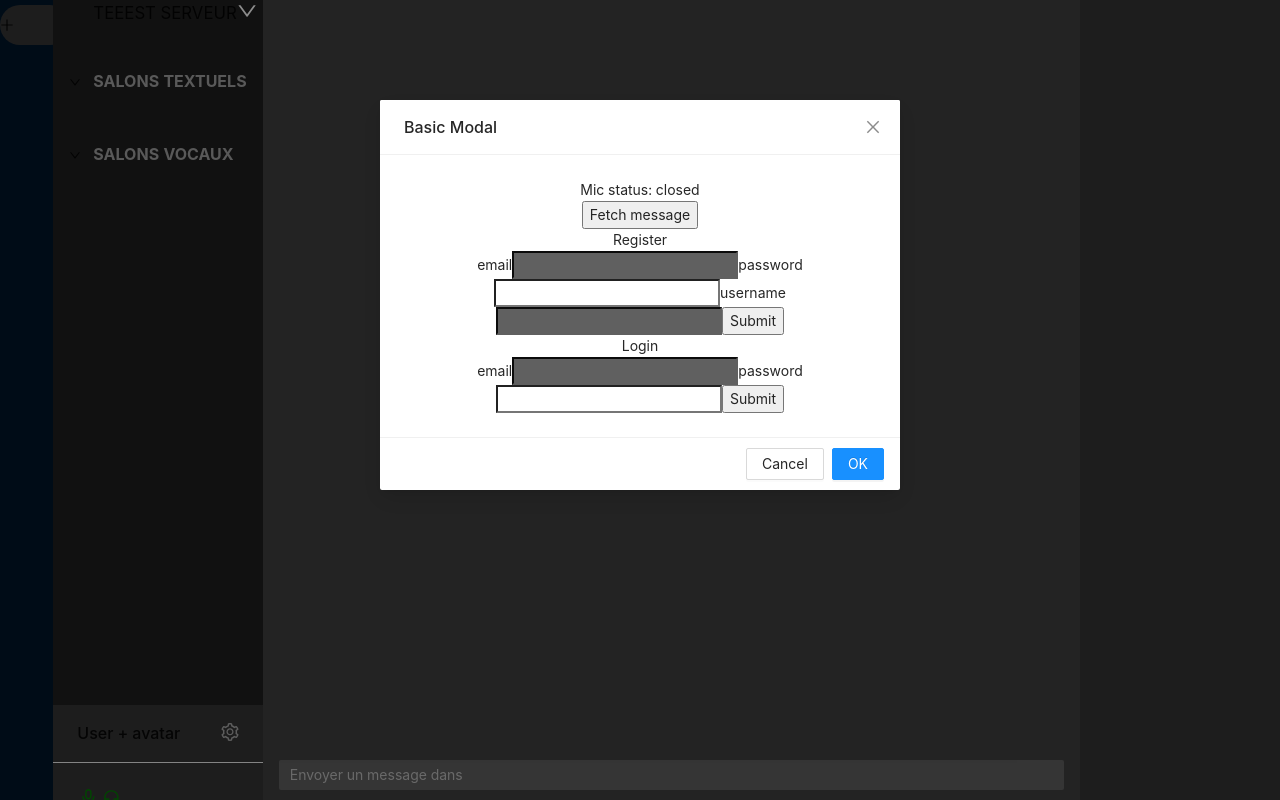
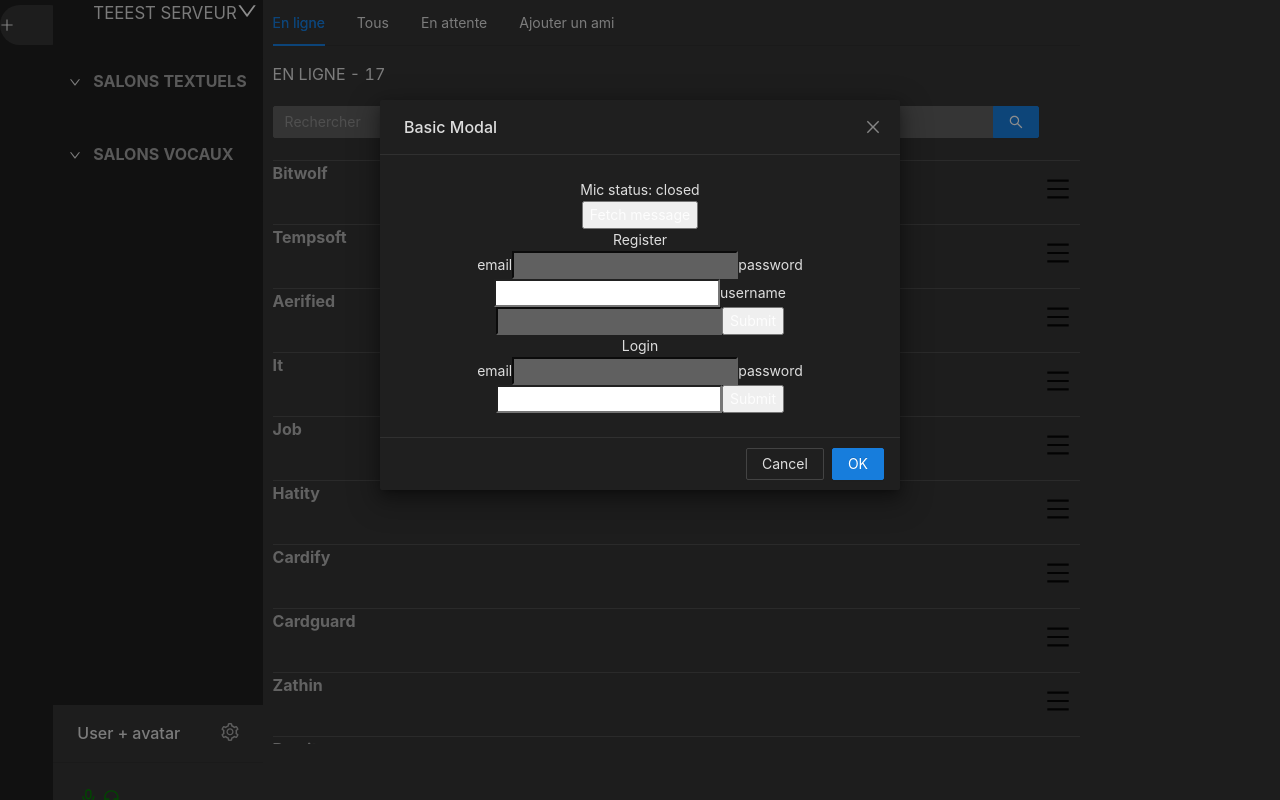
Before and after one commit to E-M-Cay/discourde, a React (Create React App) app in the folder client/: page / in a window 1280 px wide. Built offline with nearby package versions, Linux system fonts and the light colour scheme.

Commit message:
Prend ce commit tout plein de pipi

```diff
--- a/client/src/ChanelBar/ChanelBar.tsx
+++ b/client/src/ChanelBar/ChanelBar.tsx
@@ -131,7 +131,7 @@ export const ChanelBar = () => {
                     label: (
                         <li>
                             <UserAddOutlined
-                                style={{ color: 'darkgrey', fontSize: 'small' }}
+                                style={{ color: 'green', fontSize: 'small' }}
                             />{' '}
                             Inviter des gens{' '}
                         </li>
@@ -181,7 +181,7 @@ export const ChanelBar = () => {
                     label: (
                         <li>
                             <BellOutlined
-                                style={{ color: 'darkgrey', fontSize: 'small' }}
+                                style={{ color: 'lightblue', fontSize: 'small' }}
                             />{' '}
                             Notifications{' '}
                         </li>
@@ -197,7 +197,7 @@ export const ChanelBar = () => {
                             <DeleteOutlined
                                 style={{ color: 'red', fontSize: 'small' }}
                             />{' '}
-                            Supprimer serveur{' '}
+                            Supprimer le serveur{' '}
                         </li>
                     ),
                     key: '6',
--- a/client/src/FriendPanel/FriendPanel.css
+++ b/client/src/FriendPanel/FriendPanel.css
@@ -43,6 +43,7 @@
     position: relative;
 }
 .iconFriend {
+
     text-align: right !important;
     font-size: x-large;
 }
@@ -51,7 +52,14 @@
     font-size: x-large;
 }
 .searchBar {
-    margin-left: 3vw;
+    width: 95%;
     font-size: x-large;
-    background-color: black !important;
 }
+.searchBar2{
+    width: 95%;
+
+}
+.DropDownFriend{
+    margin-right: 10px;
+    margin-top: -15px;
+}
--- a/client/src/FriendPanel/FriendPanel.tsx
+++ b/client/src/FriendPanel/FriendPanel.tsx
@@ -20,9 +20,9 @@ export const FriendPanel= (serveur: any) => {
         }
         const gayList: Array <any> = [];
 
-        let arthur: string = "Arthur";
-        gayList.push(arthur);
-        console.log("List des omo : " + gayList);
+        let gayMaster: string = "Arthur";
+        gayList.push(gayMaster);
+        console.log("List des homo : " + gayList);
 
         const onlineUsers: Array <any> = [];
         const onRequestUsers: Array <any> = [];
@@ -58,19 +58,27 @@ export const FriendPanel= (serveur: any) => {
             <Menu className="menu"
                 items={[
                     {
-                      label: <li ><PhoneOutlined style={{ color: "green", fontSize: "small" }}/> Démarrer un appel vocal </li>,
-                      key: '0',
+                        label: <li><MessageOutlined style={{ color: "green", fontSize: "small" }}/> Envoyer un message </li>,
+                        key: '1',
+                    }
+                    ,
+                    {
+                      type: 'divider',
                     },
                     {
-                      label: <li ><VideoCameraOutlined style={{ color: "green", fontSize: "small" }}/> Démarrer un appel vidéo </li>,
-                      key: '1',
+                      label: <li><PhoneOutlined style={{ color: "green", fontSize: "small" }}/> Démarrer un appel vocal </li>,
+                      key: '2',
+                    },
+                    {
+                      label: <li><VideoCameraOutlined style={{ color: "green", fontSize: "small" }}/> Démarrer un appel vidéo </li>,
+                      key: '3',
                     },
                     {
                       type: 'divider',
                     },
                     {
-                      label: <li ><UserDeleteOutlined style={{ color: "red", fontSize: "small" }}/> Supprimer cet ami  </li>,
-                      key: '3',
+                      label: <li><UserDeleteOutlined style={{ color: "red", fontSize: "small" }}/> Retirer l'ami </li>,
+                      key: '4',
                     },
                 ]}
             />)
@@ -80,34 +88,92 @@ export const FriendPanel= (serveur: any) => {
         <div>
 
 
-        <Tabs onChange={onChange} type="card">
+        <Tabs onChange={onChange} style={{marginLeft: 10}}>
             <TabPane tab="En ligne" key="1" >
-                <p style={{ position: 'fixed', fontSize: 'large'}}>
-                    En ligne - {onlineUsers.length}
-                </p><br /><br />
-                <li className={"scrollIssue"} style={{ height: '87vh', width: "100%", borderRight: 0, padding: 0, flexWrap: "wrap", overflowY: "scroll"}}>
-                    {allFriends.map((nickname) => <div onClick={onClick} className="panelContent" style={{margin: 0, padding: 0, height: '8vh', fontWeight:'bold'}}><Divider style={{margin: 0}} /> {nickname} <div className="iconFriend"> <a style={{ color: '#060606'}}><Tooltip placement="top" title={"Envoyer un message"}><MessageOutlined /></Tooltip></a> <a style={{ color: '#060606'}}><Tooltip placement="top" title={"Plus"}>  <MenuOutlined />  </Tooltip></a></div></div>  )}
+                <p style={{ position: 'fixed', fontSize: 'medium'}}>
+                    EN LIGNE - {onlineUsers.length}
+                    </p><br /><br />
+                <Search className="searchBar2"
+                    placeholder="Rechercher"
+                    enterButton={<SearchOutlined />}
+                    size="middle"
+                    onSearch={onSearch}
+                />
+                <br /><br />
+                <li className={"scrollIssue"} style={{ height: '73vh', width: "100%", borderRight: 0, padding: 0, flexWrap: "wrap", overflowY: "scroll"}}>
+                    {onlineUsers.map((nickname) => <div onClick={onClick} className="panelContent" style={{margin: 0, padding: 0, height: '8vh', fontWeight:'bold'}}>
+                        <Divider style={{margin: 0}} /> {nickname}
+                        <div className="iconFriend">
+                        <Dropdown overlay={menu} trigger={['click']} placement="bottomLeft" className="DropDownFriend">
+                                <ul onClick={(e) => e.preventDefault()}>
+                                    <Space>
+                                        <p>
+                                            <a style={{ color: '#060606'}}><Tooltip placement="top" title={"Actions"}>  <MenuOutlined />  </Tooltip></a>
+                                            <a onClick={() => setmenuState(!stateMenu)}>
+                                            </a>
+                                        </p>
+                                    </Space>
+                            </ul>
+                            </Dropdown>
+                        </div></div>
+                        )}
                 </li>
             </TabPane>
             <TabPane tab="Tous" key="2">
-                <p style={{ position: 'fixed', fontSize: 'large'}}>
-                    Tous les amis - {allFriends.length}
+                <p style={{position: 'fixed', fontSize: 'medium'}}>
+                    TOUS LES AMIS - {allFriends.length}
                 </p><br /><br />
-                <li className={"scrollIssue"} style={{ height: '87vh', width: "100%", borderRight: 0, padding: 0, flexWrap: "wrap", overflowY: "scroll"}}>
-                    {allFriends.map((nickname) => <div onClick={onClick} className="panelContent" style={{margin: 0, padding: 0, height: '8vh', fontWeight:'bold'}}><Divider style={{margin: 0}} /> {nickname} <div className="iconFriend"> <a style={{ color: '#060606'}}><Tooltip placement="top" title={"Envoyer un message"}><MessageOutlined /></Tooltip></a> <a style={{ color: '#060606'}}><Tooltip placement="top" title={"Plus"}>  <MenuOutlined />  </Tooltip></a></div></div>  )}
+                <Search className="searchBar2"
+                    placeholder="Rechercher"
+                    enterButton={<SearchOutlined />}
+                    size="middle"
+                    onSearch={onSearch}
+                />
+                <br /><br />
+                <li className={"scrollIssue"} style={{ height: '73vh', width: "100%", borderRight: 0, padding: 0, flexWrap: "wrap", overflowY: "scroll"}}>
+                    {allFriends.map((nickname) => <div onClick={onClick} className="panelContent" style={{margin: 0, padding: 0, height: '8vh', fontWeight:'bold'}}>
+                        <Divider style={{margin: 0}} />  {nickname}
+                        <div className="iconFriend">
+{/*                             <a style={{ color: '#060606'}}><div><Tooltip placement="top" title={"Envoyer un message"}><MessageOutlined /></Tooltip></div></a>
+ */}                            <Dropdown overlay={menu} trigger={['click']} placement="bottomLeft" className="DropDownFriend">
+                                <ul onClick={(e) => e.preventDefault()}>
+                                    <Space>
+                                        <p>
+                                            <a style={{ color: '#060606'}}><Tooltip placement="top" title={"Actions"}>  <MenuOutlined />  </Tooltip></a>
+                                            <a onClick={() => setmenuState(!stateMenu)}>
+                                            </a>
+                                        </p>
+                                    </Space>
+                            </ul>
+                            </Dropdown>
+                            </div>
+                        </div>
+                    )}
                 </li>
             </TabPane>
             <TabPane tab="En attente" key="3">
-                <p style={{ position: 'fixed', fontSize: 'large'}}>
-                    En attente - {onRequestUsers.length}
-                </p><br /><br />
-                <li className={"scrollIssue"} style={{ height: '87vh', width: "100%", borderRight: 0, padding: 0, flexWrap: "wrap", overflowY: "scroll"}}>
-                    {onRequestUsers.map((nickname) => <div onClick={onClick} className="panelContent" style={{margin: 0, padding: 0, height: '8vh', fontWeight:'bold'}}><Divider style={{margin: 0}} /> {nickname} <div className="iconFriend"> <a style={{ color: '#970000'}}><Tooltip placement="top" title={"Annuler la demande"}><CloseCircleOutlined /></Tooltip></a> </div></div>  )}
-                </li>
+                <p style={{ position: 'fixed', fontSize: 'medium'}}>
+                    EN ATTENTE - {onRequestUsers.length}
+                    </p><br /><br />
+                <Search className="searchBar2"
+                    placeholder="Rechercher"
+                    enterButton={<SearchOutlined />}
+                    size="middle"
+                    onSearch={onSearch}
+                /><br /><br />
+                <li className={"scrollIssue"} style={{ height: '73vh', width: "100%", borderRight: 0, padding: 0, flexWrap: "wrap", overflowY: "scroll"}}>
+                    {onRequestUsers.map((nickname) => <div onClick={onClick} className="panelContent" style={{margin: 0, padding: 0, height: '8vh', fontWeight:'bold'}}>
+                    <Divider style={{margin: 0}} />
+                    {nickname}
+                    <Tooltip title="Annuler la demande">
+                        <Button shape="circle" className="DelFriendBtton" icon={<CloseOutlined />}  danger/>
+                    </Tooltip>
+                    </div>)}
+                    </li>
             </TabPane>
             <TabPane tab="Ajouter un ami" key="4">
-            <p style={{ position: 'fixed', fontSize: 'large'}}>
-                    Ajouter un amis
+            <p style={{ position: 'fixed', fontSize: 'medium'}}>
+                    AJOUTER UN AMI
                 </p><br /><br />
                 <Search className="searchBar"
                     placeholder="Entrer un pseudo"
@@ -115,7 +181,6 @@ export const FriendPanel= (serveur: any) => {
                     size="large"
                     onSearch={onSearch}
                 />
-
             </TabPane>
         </Tabs>
 
--- a/client/src/Main/Main.tsx
+++ b/client/src/Main/Main.tsx
@@ -19,7 +19,7 @@ export const Main = () => {
                 <ChanelBar />
             </Col>
             <Col span={16}>
-                <Chat />
+                <FriendPanel />
             </Col>
             <Col style={{ backgroundColor: 'grey' }} span={4}>
                 <StatusBar />
```
